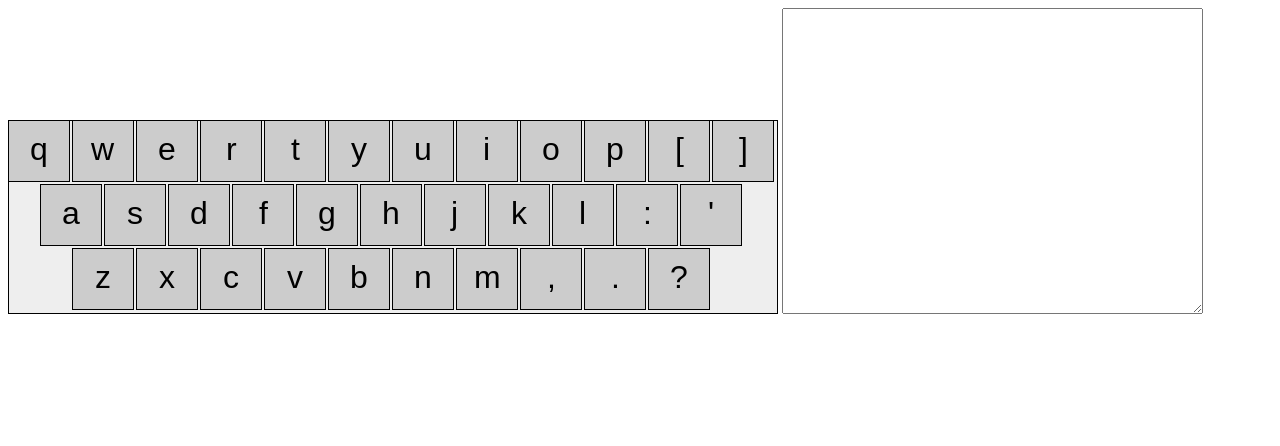
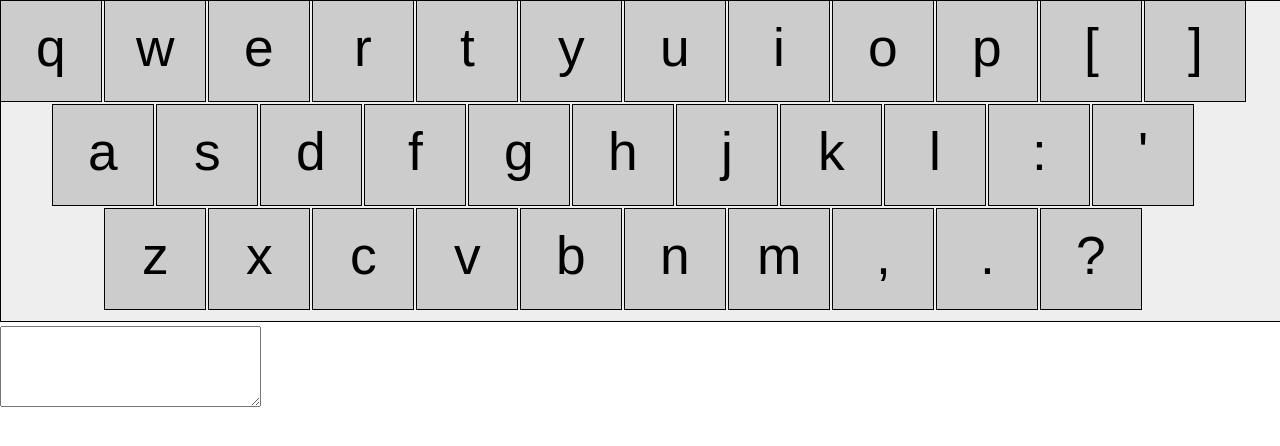
Before and after one commit to mslatour/swype-js, a plain HTML site: page index.html in a window 1280 px wide. Drawn offline with Linux system fonts and the light colour scheme.

Commit message:
1) Auto-scaling 2) Theoretic support for touch

```diff
--- a/index.html
+++ b/index.html
@@ -31,8 +31,23 @@
   <script src='SwypeApp.js'></script>
 </head>
 <body>
+<style>
+  body {
+    margin: 0px;
+    padding: 0px;
+  }
+
+  canvas {
+    margin: 0px;
+    padding: 0px;
+    border: thin solid black;
+    background: #EEE;
+  }
+</style>
 <script>
 window.onload = function(){
+  document.getElementById("canvas").width=window.innerWidth;
+  document.getElementById("canvas").height=(window.innerWidth/768)*192;
   if(document.getElementById("canvas").getContext){
     // Startup App
     var App = new SwypeApp(
@@ -46,7 +61,7 @@ window.onload = function(){
   }
 };
 </script>
-<canvas id="canvas" width="768" height="192" style='border: thin solid black; background: #EEE;'></canvas>
-<textarea cols='50' rows='20' id='log'></textarea>
+<canvas id="canvas" width="768" height="192"></canvas>
+<textarea cols='30' rows='5' id='log'></textarea>
 </body>
 </html>
--- a/models/Mouse.js
+++ b/models/Mouse.js
@@ -75,7 +75,19 @@ function Mouse(area){
 
   EventHelper.registerListener({
     element: _area,
+    on: "touchend",
+    callback: function(e){ _self.onMouseUp(e) }
+  });
+
+  EventHelper.registerListener({
+    element: _area,
     on: "mousedown",
+    callback: function(e){ _self.onMouseDown(e) }
+  });
+
+  EventHelper.registerListener({
+    element: _area,
+    on: "touchstart",
     callback: function(e){ _self.onMouseDown(e) }
   });
 
@@ -87,6 +99,12 @@ function Mouse(area){
 
   EventHelper.registerListener({
     element: _area,
+    on: "touchmove",
+    callback: function(e){ _self.onMouseMove(e) }
+  });
+
+  EventHelper.registerListener({
+    element: _area,
     on: "mouseout",
     callback: function(e){ _self.onMouseOut(e) }
   });
```
